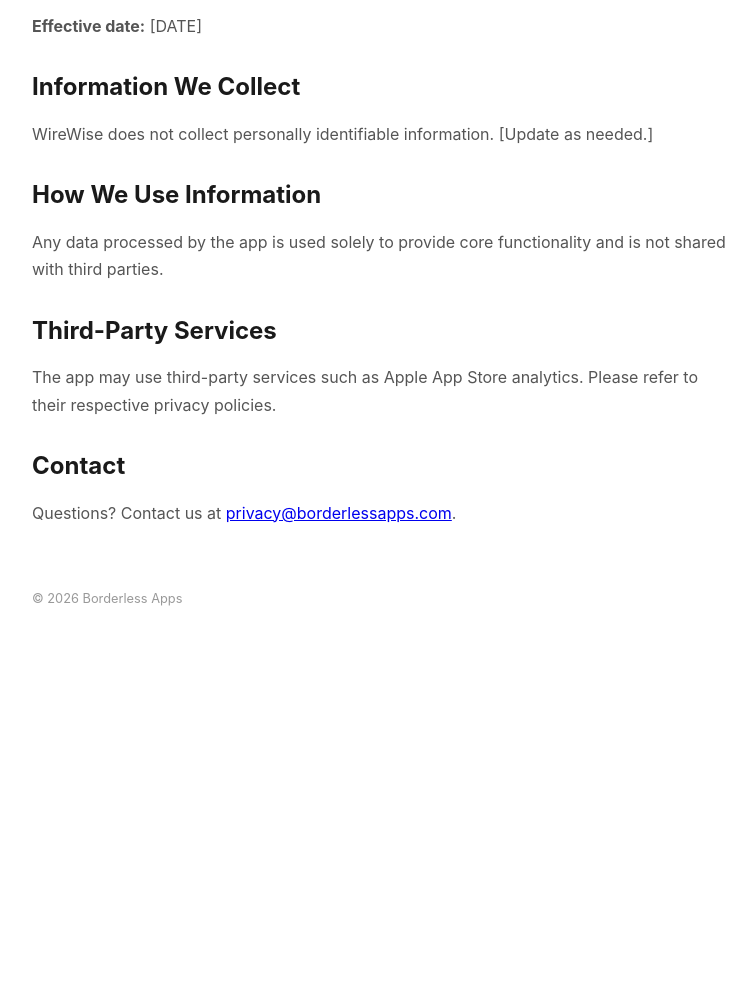
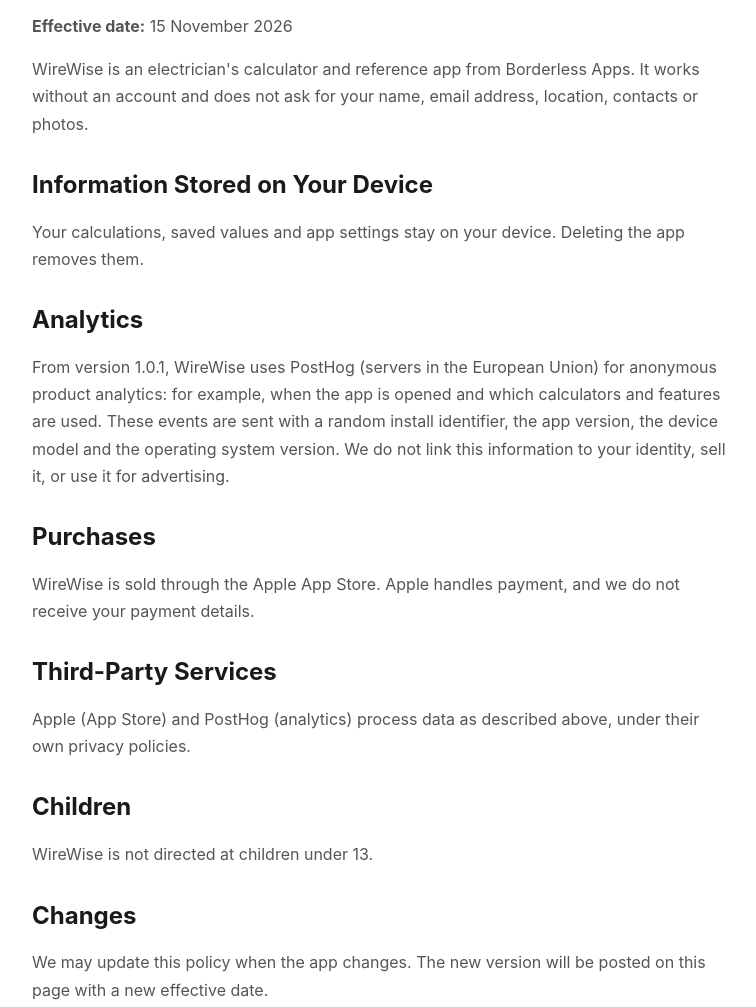
Before and after one commit to ozy87/borderlessapps-site, a plain HTML site: page WireWise/PrivacyPolicy/index.html in a window 1280 px wide. Shown: the part 154-1161 px from the top of the page, without its empty margins (258-1014 px from the left). Before the commit the page ends 820 px from the top, so only its background shows below. Drawn offline with Linux system fonts and the light colour scheme.

Commit message:
WireWise privacy policy: fill placeholders, disclose PostHog analytics
Updated the privacy policy with the effective date and detailed information on data collection and usage.

```diff
--- a/WireWise/PrivacyPolicy/index.html
+++ b/WireWise/PrivacyPolicy/index.html
@@ -14,13 +14,20 @@
 <body>
   <nav><a href="/">← Borderless Apps</a><a href="/WireWise/Marketing">Marketing</a><a href="/WireWise/Support">Support</a></nav>
   <h1>WireWise Privacy Policy</h1>
-  <p><strong>Effective date:</strong> [DATE]</p>
-  <h2>Information We Collect</h2>
-  <p>WireWise does not collect personally identifiable information. [Update as needed.]</p>
-  <h2>How We Use Information</h2>
-  <p>Any data processed by the app is used solely to provide core functionality and is not shared with third parties.</p>
+  <p><strong>Effective date:</strong> 15 November 2026</p>
+  <p>WireWise is an electrician's calculator and reference app from Borderless Apps. It works without an account and does not ask for your name, email address, location, contacts or photos.</p>
+  <h2>Information Stored on Your Device</h2>
+  <p>Your calculations, saved values and app settings stay on your device. Deleting the app removes them.</p>
+  <h2>Analytics</h2>
+  <p>From version 1.0.1, WireWise uses PostHog (servers in the European Union) for anonymous product analytics: for example, when the app is opened and which calculators and features are used. These events are sent with a random install identifier, the app version, the device model and the operating system version. We do not link this information to your identity, sell it, or use it for advertising.</p>
+  <h2>Purchases</h2>
+  <p>WireWise is sold through the Apple App Store. Apple handles payment, and we do not receive your payment details.</p>
   <h2>Third-Party Services</h2>
-  <p>The app may use third-party services such as Apple App Store analytics. Please refer to their respective privacy policies.</p>
+  <p>Apple (App Store) and PostHog (analytics) process data as described above, under their own privacy policies.</p>
+  <h2>Children</h2>
+  <p>WireWise is not directed at children under 13.</p>
+  <h2>Changes</h2>
+  <p>We may update this policy when the app changes. The new version will be posted on this page with a new effective date.</p>
   <h2>Contact</h2>
   <p>Questions? Contact us at <a href="mailto:privacy@borderlessapps.com">privacy@borderlessapps.com</a>.</p>
   <footer style="margin-top:64px;font-size:0.8rem;color:#999;">&copy; 2026 Borderless Apps</footer>
```
